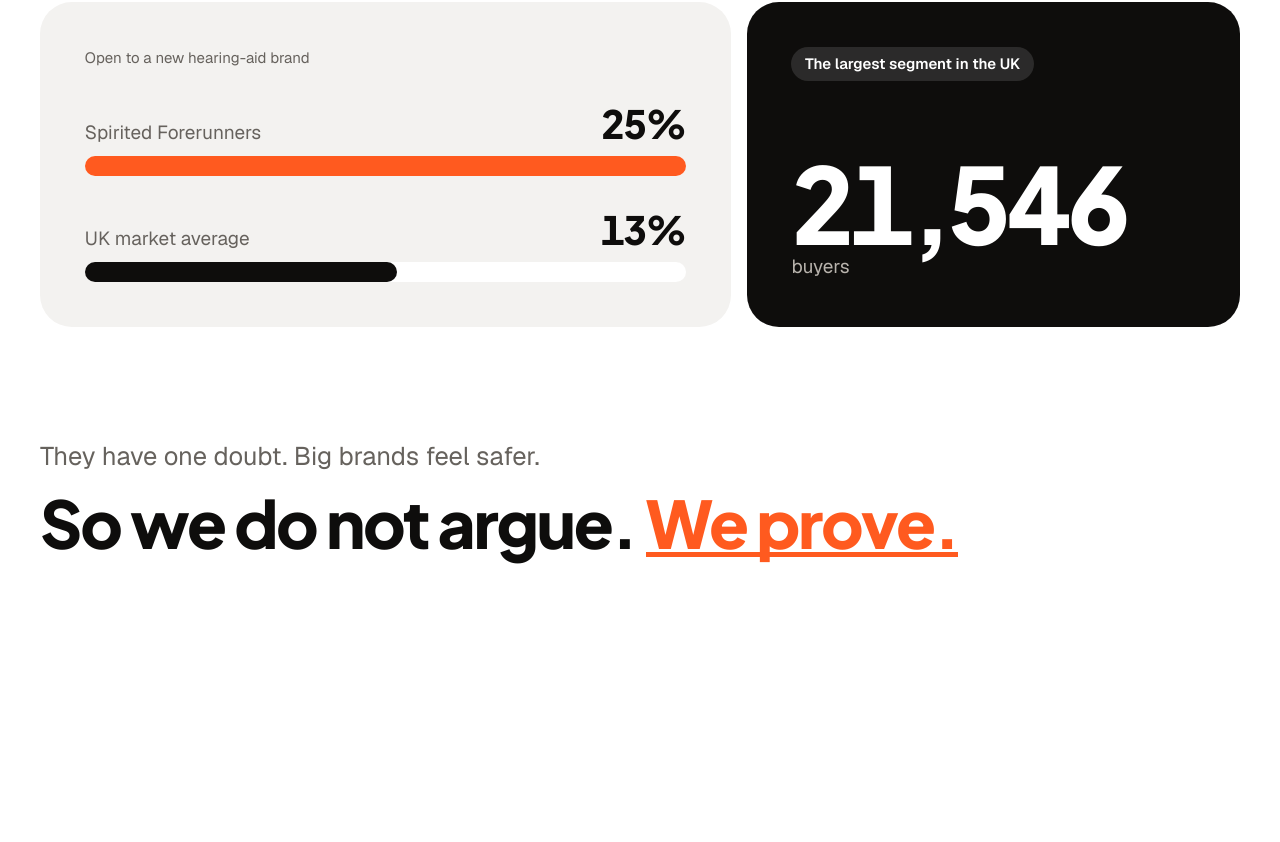
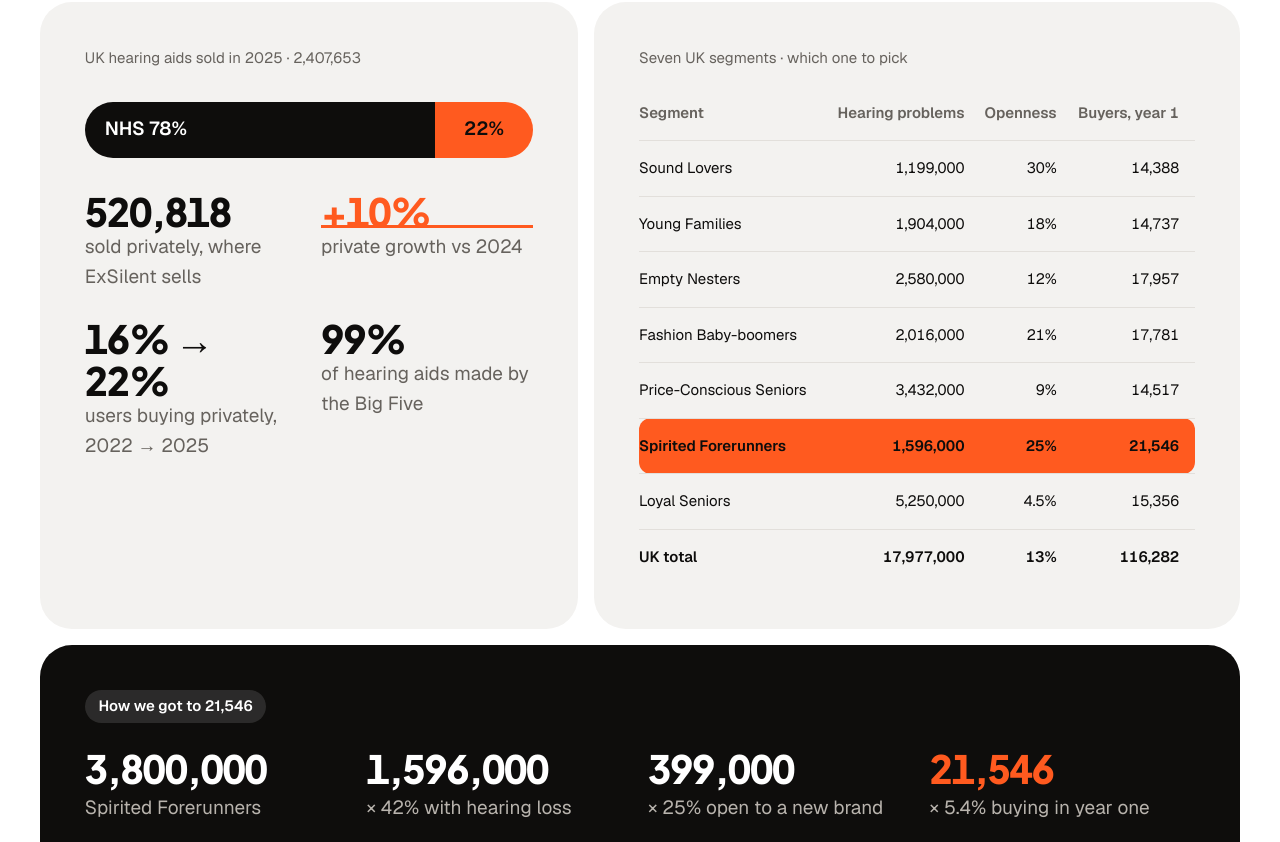
Before and after one commit to andreailpupazzo/exsilent-pitch, a Next.js app: page / in a window 1280 px wide. Shown: the part 2388-3230 px from the top of the page. Built offline with nearby package versions, Linux system fonts and the light colour scheme.

Commit message:
Add starting-point context: NHS vs private, segment table, buyer funnel
Co-Authored-By: Claude Opus 5.5 <noreply@anthropic.com>

```diff
--- a/src/app/page.tsx
+++ b/src/app/page.tsx
@@ -81,6 +81,63 @@ export default function Home() {
             <p className="display t-2">The Ytango Mix, for the UK private market.</p>
           </Reveal>
         </div>
+      </Beat>
+
+
+      {/* CONTEXT — starting reasoning, from the UK market booklet */}
+      <Beat id="context" eyebrow="Where we started" title="We play only where people pay for themselves.">
+        <div className="grid gap-4 lg:grid-cols-[1fr_1.2fr]">
+          <Reveal className="card flex flex-col gap-8">
+            <p className="muted t--1">UK hearing aids sold in 2025 · 2,407,653</p>
+            <div className="grow-x flex h-14 overflow-hidden rounded-full" role="img" aria-label="NHS 78%, private 22%">
+              <div className="flex w-[78%] items-center bg-ink pl-5 font-semibold text-paper">NHS 78%</div>
+              <div className="flex w-[22%] items-center justify-center bg-signal font-semibold">22%</div>
+            </div>
+            <dl className="grid grid-cols-2 gap-6">
+              <div><dd className="display t-2 num">520,818</dd><dt className="muted">sold privately, where ExSilent sells</dt></div>
+              <div><dd className="display t-2 num text-signal">+10%</dd><dt className="muted">private growth vs 2024</dt></div>
+              <div><dd className="display t-2 num">16% → 22%</dd><dt className="muted">users buying privately, 2022 → 2025</dt></div>
+              <div><dd className="display t-2 num">99%</dd><dt className="muted">of hearing aids made by the Big Five</dt></div>
+            </dl>
+          </Reveal>
+          <Reveal step={1} className="card table-wrap">
+            <p className="muted t--1 mb-4">Seven UK segments · which one to pick</p>
+            <table className="t--1">
+              <thead><tr><th>Segment</th><th>Hearing problems</th><th>Openness</th><th>Buyers, year 1</th></tr></thead>
+              <tbody>
+                {[
+                  ["Sound Lovers", "1,199,000", "30%", "14,388"],
+                  ["Young Families", "1,904,000", "18%", "14,737"],
+                  ["Empty Nesters", "2,580,000", "12%", "17,957"],
+                  ["Fashion Baby-boomers", "2,016,000", "21%", "17,781"],
+                  ["Price-Conscious Seniors", "3,432,000", "9%", "14,517"],
+                  ["Spirited Forerunners", "1,596,000", "25%", "21,546"],
+                  ["Loyal Seniors", "5,250,000", "4.5%", "15,356"],
+                ].map(([seg, hp, op, b]) => {
+                  const pick = seg === "Spirited Forerunners";
+                  return (
+                    <tr key={seg} className={pick ? "bg-signal font-semibold" : ""}>
+                      <td className={pick ? "rounded-l-xl pl-3" : ""}>{seg}</td><td>{hp}</td><td>{op}</td><td className={pick ? "rounded-r-xl pr-3" : ""}>{b}</td>
+                    </tr>
+                  );
+                })}
+                <tr className="font-semibold"><td>UK total</td><td>17,977,000</td><td>13%</td><td>116,282</td></tr>
+              </tbody>
+            </table>
+          </Reveal>
+        </div>
+        <Reveal className="card card-ink mt-4 flex flex-col gap-6">
+          <span className="chip">How we got to 21,546</span>
+          <ol className="grid gap-4 sm:grid-cols-2 lg:grid-cols-4">
+            {[["3,800,000", "Spirited Forerunners"], ["1,596,000", "× 42% with hearing loss"], ["399,000", "× 25% open to a new brand"], ["21,546", "× 5.4% buying in year one"]].map(([v, l], i) => (
+              <li key={l} className="flex flex-col gap-1">
+                <span className={`display t-2 num ${i === 3 ? "text-signal" : ""}`}>{v}</span>
+                <span className="muted">{l}</span>
+              </li>
+            ))}
+          </ol>
+          <p className="muted t--1">Source: UK market booklet, Marketing &amp; Sales Innovation Game, 2026.</p>
+        </Reveal>
       </Beat>
 
       {/* MIDDLE */}
```
